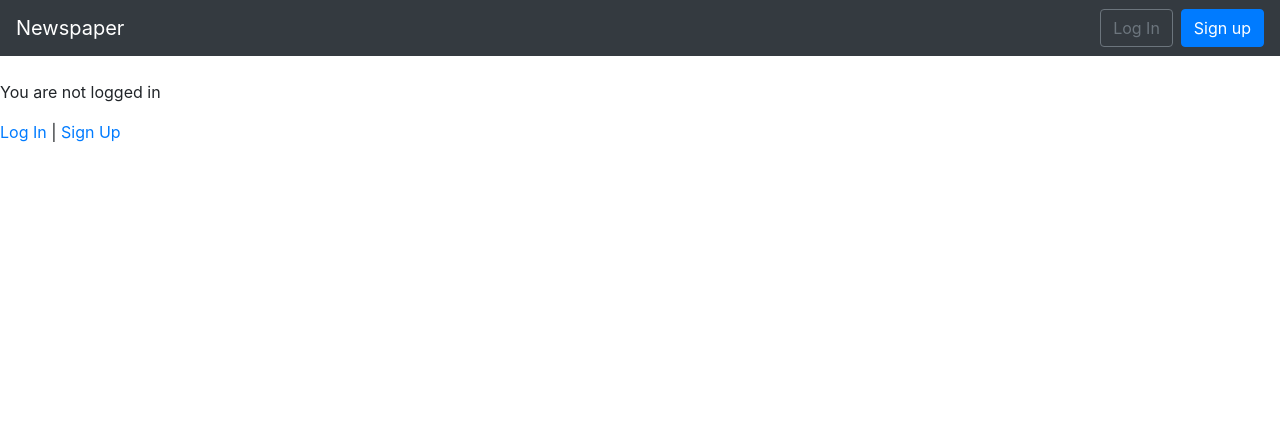
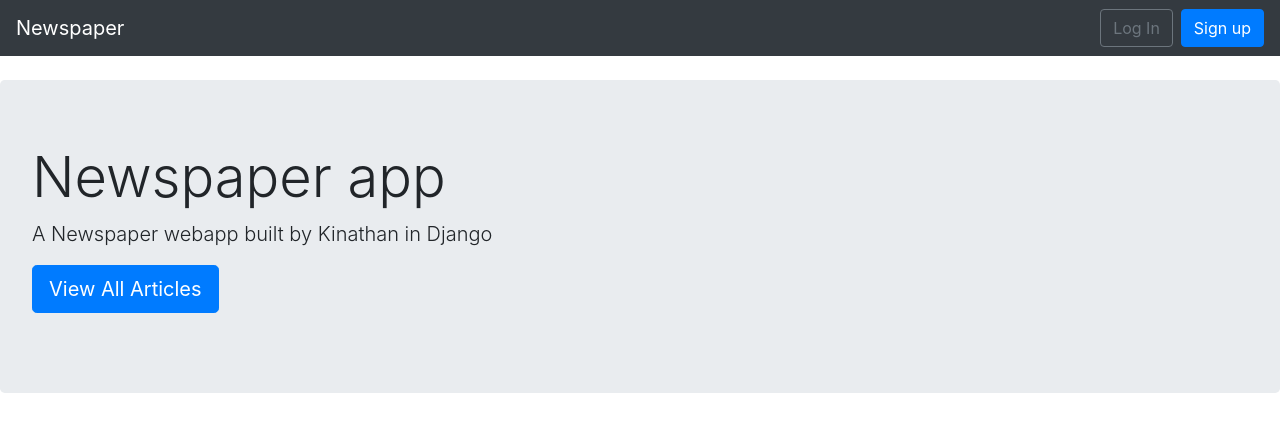
Before and after one commit to jkinathan/NewsPaper, a Django app: template newspaper_project/templates/home.html in a window 1280 px wide. Shown: the top 432 px of the page. Run offline with Django 3.2, Linux system fonts and the light colour scheme; the template is opened without the code that fills it, so the values that code supplies are empty; parts of the project's set-up code (start-up, migrations or seed data) failed here and were passed over; some libraries are stand-ins or nearby versions.

Commit message:
Newspaper crud completed

```diff
--- a/newspaper_project/articles/urls.py
+++ b/newspaper_project/articles/urls.py
@@ -1,9 +1,10 @@
 # articles/urls.py
 from django.urls import path
-from .views import ArticleListView, ArticleUpdateView, ArticleDetailView, ArticleDeleteView
+from .views import ArticleListView, ArticleUpdateView, ArticleDetailView, ArticleDeleteView, ArticleCreateView
 
 urlpatterns = [
     path('', ArticleListView.as_view(), name='article_list'),
+    path('create', ArticleCreateView.as_view(), name="article_create"),
     path('<int:pk>/edit/',ArticleUpdateView.as_view(), name='article_edit'), # new
     path('<int:pk>/',ArticleDetailView.as_view(), name='article_detail'), # new
     path('<int:pk>/delete/',ArticleDeleteView.as_view(), name='article_delete'), # new
--- a/newspaper_project/templates/article_list.html
+++ b/newspaper_project/templates/article_list.html
@@ -18,7 +18,8 @@
             </div>
 
             <div class="card-footer text-center text-muted">
-                <a href="#">Edit</a> | <a href="#">Delete</a>
+                <a href="{% url 'article_edit' article.pk %}">Edit</a> |
+                <a href="{% url 'article_delete' article.pk %}">Delete</a>
             </div>
         </div>
         <br />
--- a/newspaper_project/templates/base.html
+++ b/newspaper_project/templates/base.html
@@ -10,6 +10,11 @@
     <body>
     <nav class="navbar navbar-expand-md navbar-dark bg-dark mb-4">
         <a class="navbar-brand" href="{% url 'home' %}">Newspaper</a>
+        {% if user.is_authenticated %}
+            <ul class="navbar-nav mr-auto">
+            <li class="nav-item"><a href="{% url 'article_create' %}">+ New</a></li>
+            </ul>
+        {% endif %}
         <button class="navbar-toggler" type="button" data-toggle="collapse"
             data-target="#navbarCollapse" aria-controls="navbarCollapse"
             aria-expanded="false" aria-label="Toggle navigation">
--- a/newspaper_project/templates/home.html
+++ b/newspaper_project/templates/home.html
@@ -1,16 +1,17 @@
+<!-- templates/home.html -->
 {% extends 'base.html' %}
 
-{% block title %}Home{% endblock title %}
+    {% block title %}Home{% endblock title %}
 
-{% block content %}
+    {% block content %}
+    <div class="jumbotron">
+        <h1 class="display-4">Newspaper app</h1>
+            <p class="lead">A Newspaper webapp built by Kinathan in Django</p>
 
-    {% if user.is_authenticated %}
-        Hi {{ user.username }}!
-        <p><a href="{% url 'logout' %}">Log Out</a></p>
-    {% else %}
-        <p>You are not logged in</p>
-        <a href="{% url 'login' %}">Log In</a> |
-        <a href="{% url 'signup' %}">Sign Up</a>
-    {% endif %}
+            <p class="lead">
+                <a class="btn btn-primary btn-lg" href="{% url 'article_list' %}"
+                role="button">View All Articles</a>
+            </p>
+    </div>
 
 {% endblock content %}
```
Also changed, not shown: newspaper_project/articles/views.py (+6 -1 lines), newspaper_project/templates/article_create.html (added, +12 -0 lines), newspaper_project/templates/article_delete.html (+13 -0 lines), newspaper_project/templates/article_edit.html (+7 -3 lines), newspaper_project/db.sqlite3.
